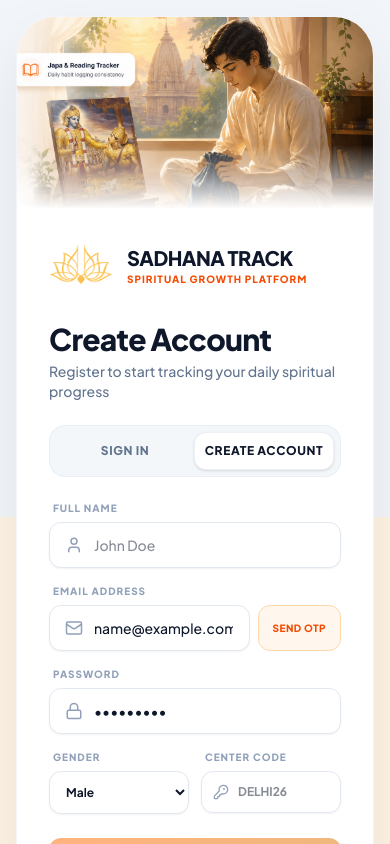
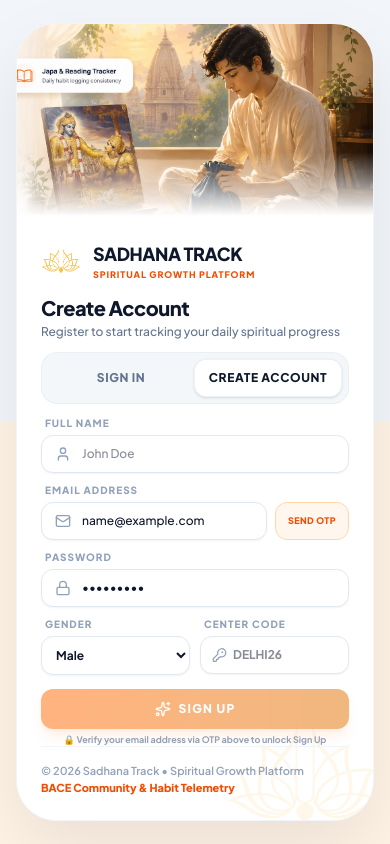
Before and after one commit to samanya31/sadhnatrack, a React (Vite) app: page /login in a window 390 px wide. Both pictures are taken after typing "name@example.com", "Sample123" into the empty fields and a click on the button "CREATE ACCOUNT". Shown: the top 844 px of the page. Built offline with nearby package versions, Linux system fonts and the light colour scheme; no server answers.

Commit message:
Update favicon to ISKCON logo and optimize Create Account layout so Sign Up fits without scrolling

```diff
--- a/index.html
+++ b/index.html
@@ -2,7 +2,7 @@
 <html lang="en">
   <head>
     <meta charset="UTF-8" />
-    <link rel="icon" type="image/svg+xml" href="/favicon.svg" />
+    <link rel="icon" type="image/png" href="/logo.png" />
     <meta name="viewport" content="width=device-width, initial-scale=1.0" />
     <link rel="preconnect" href="https://fonts.googleapis.com" />
     <link rel="preconnect" href="https://fonts.gstatic.com" crossorigin />
--- a/src/pages/Login.tsx
+++ b/src/pages/Login.tsx
@@ -387,7 +387,7 @@ export const Login = () => {
           border-slate-100
         ">
           {/* LEFT LOGIN / SIGNUP PANEL */}
-          <div className="w-full lg:w-1/2 flex flex-col pt-0 lg:pt-8 p-8 sm:p-12 lg:px-14 pb-8 overflow-y-auto relative">
+          <div className="w-full lg:w-1/2 flex flex-col pt-0 lg:pt-6 p-6 sm:p-10 lg:px-12 pb-6 overflow-y-auto lg:overflow-hidden relative">
 
             {/* Mobile Banner Illustration */}
             <div className="w-[calc(100%+4rem)] -mx-8 sm:-mx-12 h-56 lg:hidden relative shrink-0 -mt-8 sm:-mt-12 overflow-hidden mb-6 bg-[#FFF3E6] animate-in fade-in duration-700">
@@ -402,25 +402,25 @@ export const Login = () => {
             <div className="w-full max-w-md mx-auto flex flex-col justify-center my-auto relative z-10">
 
               {/* Logo & Header */}
-              <div className="flex items-center gap-3.5 mb-6">
-                <img src={iskconLogo} alt="ISKCON Logo" className="w-16 h-16 sm:w-20 sm:h-20 object-contain shrink-0" />
+              <div className={`flex items-center gap-3 ${isSignUp ? 'mb-3' : 'mb-4 sm:mb-5'}`}>
+                <img src={iskconLogo} alt="ISKCON Logo" className={`${isSignUp ? 'w-10 h-10 sm:w-12 sm:h-12' : 'w-14 h-14 sm:w-16 sm:h-16'} object-contain shrink-0`} />
                 <div>
-                  <h2 className="text-xl font-black text-slate-900 tracking-tight uppercase">Sadhana Track</h2>
-                  <p className="text-[10px] font-extrabold text-orange-600 uppercase tracking-widest">Spiritual Growth Platform</p>
+                  <h2 className="text-lg sm:text-xl font-black text-slate-900 tracking-tight uppercase">Sadhana Track</h2>
+                  <p className="text-[9px] sm:text-[10px] font-extrabold text-orange-600 uppercase tracking-widest">Spiritual Growth Platform</p>
                 </div>
               </div>
 
-              <div className="mb-6">
-                <h1 className="text-3xl font-extrabold text-slate-900 tracking-tight">
+              <div className={`${isSignUp ? 'mb-3' : 'mb-4 sm:mb-5'}`}>
+                <h1 className="text-xl sm:text-2xl font-extrabold text-slate-900 tracking-tight">
                   {isSignUp ? 'Create Account' : 'Welcome Back'}
                 </h1>
-                <p className="text-slate-500 text-sm font-medium mt-1">
+                <p className="text-slate-500 text-xs font-medium mt-0.5">
                   {isSignUp ? 'Register to start tracking your daily spiritual progress' : 'Enter your credentials to access your dashboard'}
                 </p>
               </div>
 
               {/* Mode Switcher Pills */}
-              <div className="flex bg-slate-100/80 p-1.5 rounded-2xl mb-6 border border-slate-200/50">
+              <div className={`flex bg-slate-100/80 p-1.5 rounded-2xl ${isSignUp ? 'mb-3' : 'mb-4 sm:mb-5'} border border-slate-200/50`}>
                 <button
                   type="button"
                   onClick={() => { setIsSignUp(false); setError(null); setSuccessMessage(null); }}
@@ -457,9 +457,9 @@ export const Login = () => {
 
               {!isSignUp ? (
                 /* Login Form */
-                <form onSubmit={handleLogin} className="space-y-5">
+                <form onSubmit={handleLogin} className="space-y-4">
                   <div>
-                    <label className="block text-[10px] font-black text-slate-400 uppercase tracking-widest ml-1 mb-2">Email Address</label>
+                    <label className="block text-[10px] font-black text-slate-400 uppercase tracking-widest ml-1 mb-1.5">Email Address</label>
                     <div className="relative">
                       <Mail className="absolute left-4 top-1/2 -translate-y-1/2 text-slate-400" size={18} />
                       <input
@@ -467,14 +467,14 @@ export const Login = () => {
                         required
                         value={email}
                         onChange={(e) => setEmail(e.target.value)}
-                        className="w-full pl-11 pr-4 py-3.5 border border-slate-200 rounded-xl focus:border-orange-500 focus:ring-2 focus:ring-orange-500/20 outline-none transition-all text-sm font-medium bg-white shadow-xs"
+                        className="w-full pl-11 pr-4 py-3 border border-slate-200 rounded-xl focus:border-orange-500 focus:ring-2 focus:ring-orange-500/20 outline-none transition-all text-sm font-medium bg-white shadow-xs"
                         placeholder="name@example.com"
                       />
                     </div>
                   </div>
 
                   <div>
-                    <div className="flex items-center justify-between ml-1 mb-2">
+                    <div className="flex items-center justify-between ml-1 mb-1.5">
                       <label className="text-[10px] font-black text-slate-400 uppercase tracking-widest">Password</label>
                       <button
                         type="button"
@@ -497,7 +497,7 @@ export const Login = () => {
                         required
                         value={password}
                         onChange={(e) => setPassword(e.target.value)}
-                        className="w-full pl-11 pr-4 py-3.5 border border-slate-200 rounded-xl focus:border-orange-500 focus:ring-2 focus:ring-orange-500/20 outline-none transition-all text-sm font-medium bg-white shadow-xs"
+                        className="w-full pl-11 pr-4 py-3 border border-slate-200 rounded-xl focus:border-orange-500 focus:ring-2 focus:ring-orange-500/20 outline-none transition-all text-sm font-medium bg-white shadow-xs"
                         placeholder="••••••••"
                       />
                     </div>
@@ -514,34 +514,34 @@ export const Login = () => {
                 </form>
               ) : (
                 /* Registration Form */
-                <form onSubmit={handleSignUp} className="space-y-4">
+                <form onSubmit={handleSignUp} className="space-y-2.5">
                   <div>
-                    <label className="block text-[10px] font-black text-slate-400 uppercase tracking-widest ml-1 mb-1.5">Full Name</label>
+                    <label className="block text-[10px] font-black text-slate-400 uppercase tracking-widest ml-1 mb-1">Full Name</label>
                     <div className="relative">
-                      <User className="absolute left-4 top-1/2 -translate-y-1/2 text-slate-400" size={18} />
+                      <User className="absolute left-3.5 top-1/2 -translate-y-1/2 text-slate-400" size={16} />
                       <input
                         type="text"
                         required
                         value={fullName}
                         onChange={(e) => setFullName(e.target.value)}
-                        className="w-full pl-11 pr-4 py-3 border border-slate-200 rounded-xl focus:border-orange-500 focus:ring-2 focus:ring-orange-500/20 outline-none transition-all text-sm font-medium bg-white shadow-xs"
+                        className="w-full pl-10 pr-3 py-2.5 border border-slate-200 rounded-xl focus:border-orange-500 focus:ring-2 focus:ring-orange-500/20 outline-none transition-all text-xs font-medium bg-white shadow-xs"
                         placeholder="John Doe"
                       />
                     </div>
                   </div>
 
                   <div>
-                    <div className="flex items-center justify-between ml-1 mb-1.5">
+                    <div className="flex items-center justify-between ml-1 mb-1">
                       <label className="block text-[10px] font-black text-slate-400 uppercase tracking-widest">Email Address</label>
                       {isEmailVerified && email.trim() === verifiedEmail && (
-                        <span className="text-[10px] font-black text-emerald-600 flex items-center gap-1 bg-emerald-50 px-2.5 py-0.5 rounded-full border border-emerald-200">
-                          ✓ Email Verified
+                        <span className="text-[9px] font-black text-emerald-600 flex items-center gap-1 bg-emerald-50 px-2 py-0.5 rounded-full border border-emerald-200">
+                          ✓ Verified
                         </span>
                       )}
                     </div>
                     <div className="flex gap-2">
                       <div className="relative flex-1">
-                        <Mail className="absolute left-4 top-1/2 -translate-y-1/2 text-slate-400" size={18} />
+                        <Mail className="absolute left-3.5 top-1/2 -translate-y-1/2 text-slate-400" size={16} />
                         <input
                           type="email"
                           required
@@ -554,7 +554,7 @@ export const Login = () => {
                               setOtpSent(false);
                             }
                           }}
-                          className="w-full pl-11 pr-4 py-3 border border-slate-200 rounded-xl focus:border-orange-500 focus:ring-2 focus:ring-orange-500/20 outline-none transition-all text-sm font-medium bg-white shadow-xs"
+                          className="w-full pl-10 pr-3 py-2.5 border border-slate-200 rounded-xl focus:border-orange-500 focus:ring-2 focus:ring-orange-500/20 outline-none transition-all text-xs font-medium bg-white shadow-xs"
                           placeholder="name@example.com"
                         />
                       </div>
@@ -563,10 +563,10 @@ export const Login = () => {
                           type="button"
                           disabled={sendingOtp || !email.includes('@')}
                           onClick={handleSendSignupOtp}
-                          className="px-3.5 py-2 text-[10px] font-black uppercase tracking-wider bg-orange-50 text-orange-600 hover:bg-orange-100 rounded-xl border border-orange-200 transition-all shrink-0 cursor-pointer disabled:opacity-40 flex items-center gap-1.5"
+                          className="px-3 py-2 text-[9px] font-black uppercase tracking-wider bg-orange-50 text-orange-600 hover:bg-orange-100 rounded-xl border border-orange-200 transition-all shrink-0 cursor-pointer disabled:opacity-40 flex items-center gap-1"
                         >
-                          {sendingOtp ? <Loader2 className="animate-spin" size={14} /> : null}
-                          {otpSent ? 'Resend OTP' : 'Send OTP'}
+                          {sendingOtp ? <Loader2 className="animate-spin" size={12} /> : null}
+                          {otpSent ? 'Resend' : 'Send OTP'}
                         </button>
                       )}
                     </div>
@@ -574,10 +574,10 @@ export const Login = () => {
 
                   {/* Inline OTP Verification Box */}
                   {otpSent && !(isEmailVerified && email.trim() === verifiedEmail) && (
-                    <div className="bg-orange-50/90 border border-orange-200/80 p-3.5 rounded-2xl space-y-2 animate-in fade-in duration-300">
-                      <p className="text-[11px] font-bold text-orange-800 flex items-center gap-1.5">
-                        <ShieldCheck size={16} className="text-orange-600 shrink-0" />
-                        Enter 6-digit OTP code sent to <span className="font-black text-orange-950 underline">{email}</span>:
+                    <div className="bg-orange-50/90 border border-orange-200/80 p-2.5 rounded-xl space-y-1.5 animate-in fade-in duration-300">
+                      <p className="text-[10px] font-bold text-orange-800 flex items-center gap-1">
+                        <ShieldCheck size={14} className="text-orange-600 shrink-0" />
+                        OTP sent to <span className="font-black text-orange-950 underline">{email}</span>:
                       </p>
                       <div className="flex gap-2">
                         <input
@@ -586,43 +586,43 @@ export const Login = () => {
                           value={signupOtpInput}
                           onChange={(e) => setSignupOtpInput(e.target.value)}
                           placeholder="6-Digit OTP"
-                          className="px-3 py-2 text-center text-base font-mono font-black bg-white border border-orange-200 rounded-xl focus:ring-2 focus:ring-orange-500/20 outline-none flex-1 tracking-[0.3em]"
+                          className="px-3 py-1.5 text-center text-sm font-mono font-black bg-white border border-orange-200 rounded-xl focus:ring-2 focus:ring-orange-500/20 outline-none flex-1 tracking-[0.2em]"
                         />
                         <button
                           type="button"
                           disabled={verifyingOtp || signupOtpInput.trim().length < 6}
                           onClick={handleVerifySignupInlineOtp}
-                          className="px-4 py-2 bg-orange-600 hover:bg-orange-700 text-white rounded-xl text-xs font-black uppercase tracking-wider shadow-sm transition-all cursor-pointer disabled:opacity-50 flex items-center gap-1.5"
+                          className="px-3 py-1.5 bg-orange-600 hover:bg-orange-700 text-white rounded-xl text-[10px] font-black uppercase tracking-wider shadow-sm transition-all cursor-pointer disabled:opacity-50 flex items-center gap-1"
                         >
-                          {verifyingOtp ? <Loader2 className="animate-spin" size={14} /> : 'Verify'}
+                          {verifyingOtp ? <Loader2 className="animate-spin" size={12} /> : 'Verify'}
                         </button>
                       </div>
                     </div>
                   )}
 
                   <div>
-                    <label className="block text-[10px] font-black text-slate-400 uppercase tracking-widest ml-1 mb-1.5">Password</label>
+                    <label className="block text-[10px] font-black text-slate-400 uppercase tracking-widest ml-1 mb-1">Password</label>
                     <div className="relative">
-                      <Lock className="absolute left-4 top-1/2 -translate-y-1/2 text-slate-400" size={18} />
+                      <Lock className="absolute left-3.5 top-1/2 -translate-y-1/2 text-slate-400" size={16} />
                       <input
                         type="password"
                         required
                         value={password}
                         onChange={(e) => setPassword(e.target.value)}
-                        className="w-full pl-11 pr-4 py-3 border border-slate-200 rounded-xl focus:border-orange-500 focus:ring-2 focus:ring-orange-500/20 outline-none transition-all text-sm font-medium bg-white shadow-xs"
+                        className="w-full pl-10 pr-3 py-2.5 border border-slate-200 rounded-xl focus:border-orange-500 focus:ring-2 focus:ring-orange-500/20 outline-none transition-all text-xs font-medium bg-white shadow-xs"
                         placeholder="••••••••"
                       />
                     </div>
                   </div>
 
-                  <div className="grid grid-cols-2 gap-3">
+                  <div className="grid grid-cols-2 gap-2.5">
                     <div>
-                      <label className="block text-[10px] font-black text-slate-400 uppercase tracking-widest ml-1 mb-1.5">Gender</label>
+                      <label className="block text-[10px] font-black text-slate-400 uppercase tracking-widest ml-1 mb-1">Gender</label>
                       <select
                         required
                         value={gender}
                         onChange={(e) => setGender(e.target.value)}
-                        className="w-full px-3 py-3 bg-white border border-slate-200 outline-none rounded-xl text-slate-900 font-bold text-xs capitalize shadow-xs"
+                        className="w-full px-2.5 py-2.5 bg-white border border-slate-200 outline-none rounded-xl text-slate-900 font-bold text-xs capitalize shadow-xs"
                       >
                         <option value="male">Male</option>
                         <option value="female">Female</option>
@@ -631,32 +631,32 @@ export const Login = () => {
                     </div>
 
                     <div>
-                      <label className="block text-[10px] font-black text-slate-400 uppercase tracking-widest ml-1 mb-1.5">Center Code</label>
+                      <label className="block text-[10px] font-black text-slate-400 uppercase tracking-widest ml-1 mb-1">Center Code</label>
                       <div className="relative">
-                        <KeyRound className="absolute left-3 top-1/2 -translate-y-1/2 text-slate-400" size={16} />
+                        <KeyRound className="absolute left-3 top-1/2 -translate-y-1/2 text-slate-400" size={15} />
                         <input
                           type="text"
                           required
                           value={baceCode}
                           onChange={(e) => setBaceCode(e.target.value)}
-                          className="w-full pl-9 pr-3 py-3 border border-slate-200 rounded-xl focus:border-orange-500 focus:ring-2 focus:ring-orange-500/20 outline-none transition-all text-xs font-bold uppercase bg-white shadow-xs"
+                          className="w-full pl-8 pr-2.5 py-2.5 border border-slate-200 rounded-xl focus:border-orange-500 focus:ring-2 focus:ring-orange-500/20 outline-none transition-all text-xs font-bold uppercase bg-white shadow-xs"
                           placeholder="DELHI26"
                         />
                       </div>
                     </div>
                   </div>
 
-                  <div className="pt-2">
+                  <div className="pt-1">
                     <button
                       type="submit"
                       disabled={loading || !(isEmailVerified && email.trim() === verifiedEmail)}
-                      className="w-full bg-gradient-to-r from-orange-500 to-amber-600 hover:from-orange-600 hover:to-amber-700 text-white py-4 rounded-xl font-black text-xs uppercase tracking-widest shadow-lg shadow-orange-500/20 transition-all disabled:opacity-50 disabled:cursor-not-allowed cursor-pointer flex items-center justify-center gap-2"
+                      className="w-full bg-gradient-to-r from-orange-500 to-amber-600 hover:from-orange-600 hover:to-amber-700 text-white py-3 rounded-xl font-black text-xs uppercase tracking-widest shadow-lg shadow-orange-500/20 transition-all disabled:opacity-50 disabled:cursor-not-allowed cursor-pointer flex items-center justify-center gap-2"
                     >
-                      {loading ? <Loader2 className="animate-spin" size={18} /> : <Sparkles size={18} />}
+                      {loading ? <Loader2 className="animate-spin" size={16} /> : <Sparkles size={16} />}
                       {loading ? 'Creating Account...' : 'Sign Up'}
                     </button>
                     {!(isEmailVerified && email.trim() === verifiedEmail) && (
-                      <p className="text-center text-[10px] font-bold text-slate-400 mt-2">
+                      <p className="text-center text-[9px] font-bold text-slate-400 mt-1">
                         🔒 Verify your email address via OTP above to unlock Sign Up
                       </p>
                     )}
@@ -666,7 +666,7 @@ export const Login = () => {
             </div>
 
             {/* Pinned Left Footer */}
-            <div className="mt-auto pt-6 border-t border-slate-100 relative z-10">
+            <div className="mt-auto pt-4 border-t border-slate-100 relative z-10">
               <p className="text-[11px] font-semibold text-slate-400 select-none">
                 © {new Date().getFullYear()} Sadhana Track • Spiritual Growth Platform<br />
                 <span className="text-orange-600 font-extrabold">BACE Community & Habit Telemetry</span>
```
Also changed, not shown: public/logo.png (added).
